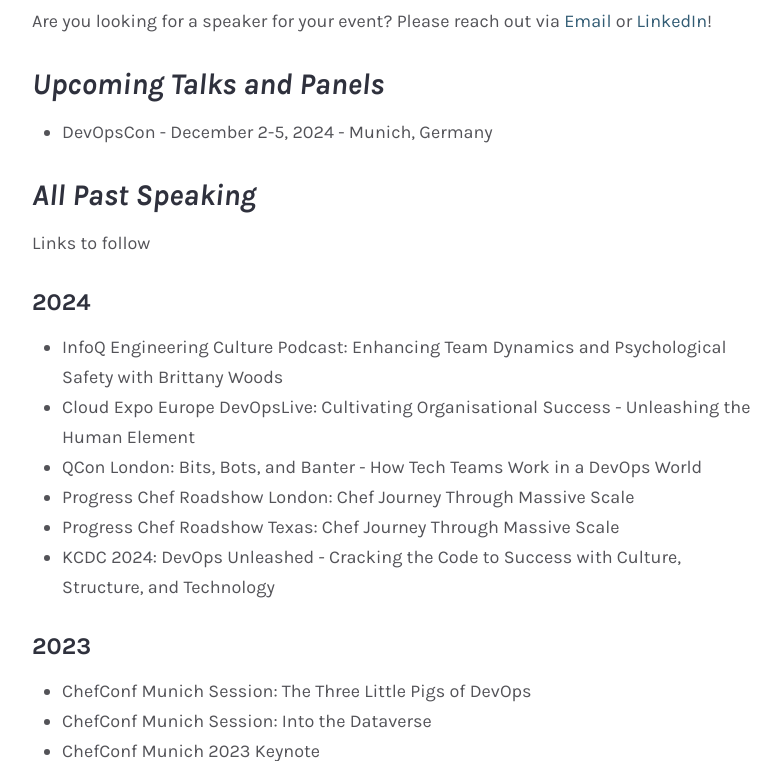
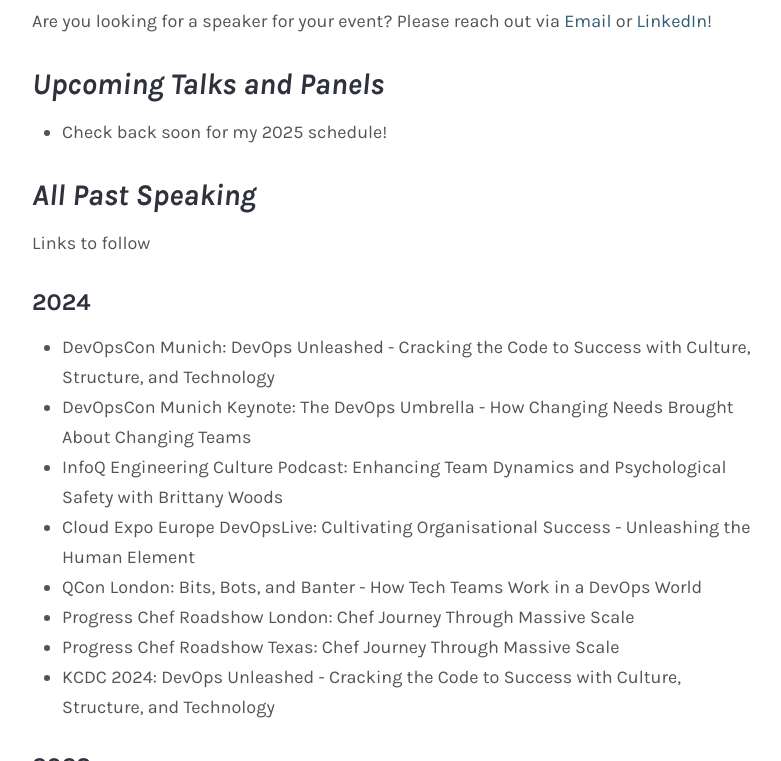
Before and after one commit to bnwoods/bnwoods.github.io, a Jekyll site: the page built from speaking.md, in a window 1280 px wide and 900 px high, scrolled down 994 px, cut to the strip 139-900 px from the top of the window. Shown: the whole strip, without its empty margins (248-1029 px from the left). Built offline with Jekyll 4.4.1, drawn with Linux system fonts in a browser that asks for light colours; some web fonts are replaced; comment, search, counter and statistics services are not loaded.

Commit message:
Update speaking page to show DevOpsCon Munich in 2024 talks, update resume to December2024 updates, remove old resume

```diff
--- a/speaking.md
+++ b/speaking.md
@@ -8,13 +8,15 @@
 Are you looking for a speaker for your event? Please reach out via [Email](mailto:brittanywoods2008@gmail.com) or [LinkedIn](https://www.linkedin.com/in/bnwoods)!
 
 ### _Upcoming Talks and Panels_
-- DevOpsCon - December 2-5, 2024  - Munich, Germany
+- Check back soon for my 2025 schedule!
 
 ### _All Past Speaking_
 
 Links to follow
 
 #### 2024
+- DevOpsCon Munich: DevOps Unleashed - Cracking the Code to Success with Culture, Structure, and Technology
+- DevOpsCon Munich Keynote: The DevOps Umbrella - How Changing Needs Brought About Changing Teams
 - InfoQ Engineering Culture Podcast: Enhancing Team Dynamics and Psychological Safety with Brittany Woods
 - Cloud Expo Europe DevOpsLive: Cultivating Organisational Success - Unleashing the Human Element
 - QCon London: Bits, Bots, and Banter - How Tech Teams Work in a DevOps World
```
Also changed, not shown: resume.md (+1 -1 lines), 2 other files.
